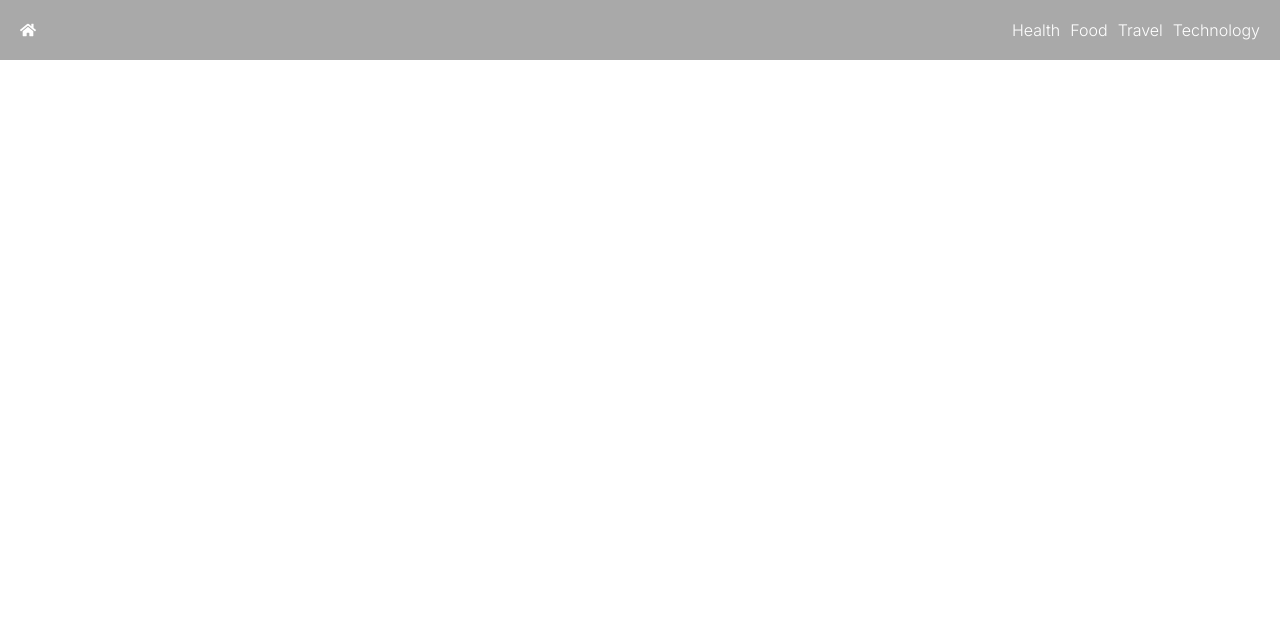
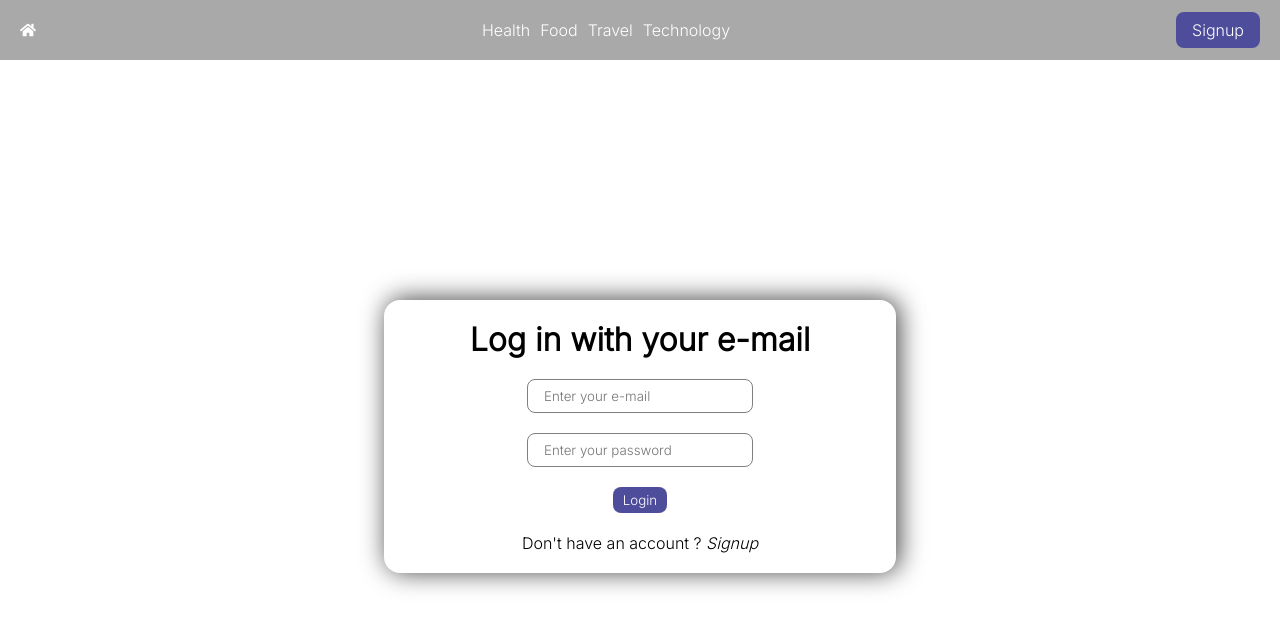
Before and after one commit to hamitLicina/blog, a React (Vite) app: page /auth in a window 1280 px wide. Shown: the top 630 px of the page. Built offline with nearby package versions, Linux system fonts and the light colour scheme; no server answers.

Commit message:
Unit 7 Week 2 finished

```diff
--- a/package.json
+++ b/package.json
@@ -13,6 +13,7 @@
     "firebase": "^10.4.0",
     "react": "^18.2.0",
     "react-dom": "^18.2.0",
+    "react-firebase-hooks": "^5.1.1",
     "react-icons": "^4.11.0",
     "react-router-dom": "^6.16.0"
   },
--- a/src/App.jsx
+++ b/src/App.jsx
@@ -3,6 +3,8 @@
 import HomePage from "./pages/HomePage/HomePage";
 import CategoryArticle from "./pages/CategoryArticle/CategoryArticle";
 import Header from "./components/Header/Header";
+import Auth from "./pages/Auth/Auth";
+
 
 function App() {
   return (
@@ -12,6 +14,7 @@
 
         <Routes>
           <Route path="/" element={<HomePage />} />
+          <Route path="/auth" element={<Auth />} />
           <Route path="/category/:categoryName" element={<CategoryArticle />} />
         </Routes>
       </BrowserRouter>
--- /dev/null
+++ b/src/components/ArticleCard/ArticleCard.css
@@ -0,0 +1,25 @@
+.article-card {
+    height: fit-content;
+    margin: 10px;
+    width: 400px;
+}
+
+.article-card img {
+    width: 100%;
+    height: 200px;
+    object-fit: cover;
+}
+
+.article-card-info {
+    display: flex;
+    flex-direction: column;
+    justify-content: space-between;
+    padding: 0 20px;
+}
+
+.article-card-info a {
+    text-decoration: none;
+    color: red;
+    font-size: 0.7rem;
+    cursor: pointer;
+}
--- /dev/null
+++ b/src/components/ArticleCard/ArticleCard.jsx
@@ -0,0 +1,18 @@
+import React from 'react'
+import './ArticleCard.css'
+import { Link } from 'react-router-dom'
+
+
+const ArticleCard = ({article}) => {
+  return (
+    <div className='article-card'>
+        <img src={article?.imageUrl} alt={article?.title} />
+        <div className="article-card-info">
+            <p>{article?.title}</p>
+            <Link to={`/article/${article?.id}`}>Read</Link>
+        </div>
+    </div>
+  )
+}
+
+export default ArticleCard
--- a/src/components/Banner/Banner.jsx
+++ b/src/components/Banner/Banner.jsx
@@ -48,9 +48,9 @@
         </div>
       </div>
       <div className="other-articles-container">
-        {otherArticles.map((item) => (
+        {otherArticles.map((item, index) => (
           <div
-            className="other-article-item"
+            className="other-article-item" key={index}
             style={{ backgroundImage: `url(${item?.imageUrl})` }}
           >
             <div className="banner-info">
--- a/src/components/Header/Header.jsx
+++ b/src/components/Header/Header.jsx
@@ -3,8 +3,13 @@
 import { FaHome } from "react-icons/fa";
 import { Link } from "react-router-dom";
 import { useNavigate } from "react-router-dom";
+import { useAuthState } from "react-firebase-hooks/auth";
+import { auth } from "../../config/fireBaseConfig";
+import { signOut } from "firebase/auth";
 
 function Header() {
+  const [user] = useAuthState(auth);
+
   const categories = ["Health", "Food", "Travel", "Technology"];
 
   const navigate = useNavigate();
@@ -13,12 +18,22 @@
     <div className="header-container">
       <FaHome onClick={() => navigate("/")} />
       <div className="categories-container">
-        {categories.map((item) => (
-          <Link className="nav-link" to={`/category/${item}`}>
+        {categories.map((item, index) => (
+          <Link className="nav-link" key={index} to={`/category/${item}`}>
             {item}
           </Link>
         ))}
       </div>
+      {user ? (
+        <div>
+          <span className="username">{user?.displayName}</span>
+          <button className="auth-link" onClick={() => signOut(auth)}>Logout</button>
+        </div>
+      ) : (
+        <Link className="auth-link" to="/auth">
+          Signup
+        </Link>
+      )}
     </div>
   );
 }
--- a/src/config/fireBaseConfig.js
+++ b/src/config/fireBaseConfig.js
@@ -1,10 +1,14 @@
 // Import the functions you need from the SDKs you need
 import { initializeApp } from "firebase/app";
-import { getAnalytics } from "firebase/analytics";
+//  import { getAnalytics } from "firebase/analytics";
 // TODO: Add SDKs for Firebase products that you want to use
 // https://firebase.google.com/docs/web/setup#available-libraries
 
+// Allows you to connect to db
 import { getFirestore } from "firebase/firestore";
+
+// For Auth
+import { getAuth } from "firebase/auth";
 
 // Your web app's Firebase configuration
 // For Firebase JS SDK v7.20.0 and later, measurementId is optional
@@ -20,7 +24,10 @@
 
 // Initialize Firebase
 const app = initializeApp(firebaseConfig);
-const analytics = getAnalytics(app);
+//  const analytics = getAnalytics(app);
 
 // Set up database and export it
 export const db = getFirestore(app)
+
+//  Set up and initialize Authentication for export it
+export const auth = getAuth(app)
--- /dev/null
+++ b/src/pages/Auth/Auth.css
@@ -0,0 +1,48 @@
+.auth-container {
+    min-height:60vh;
+}
+
+.auth-form {
+    background-color: var(--white);
+    width: 40%;
+    min-height: 30vh;
+    margin: 30vh auto;
+    padding: 20px;
+    border-radius: 16px;
+    display: flex;
+    flex-direction: column;
+    align-items: center;
+    justify-content: space-between;
+    -webkit-box-shadow: 3px -1px 26px 0px rgba(0, 0, 0, 0.75);
+    -moz-box-shadow: 3px -1px 26px 0px rgba(0, 0, 0, 0.75);
+    box-shadow: 3px -1px 26px 0px rgba(0, 0, 0, 0.75);
+}
+
+.form-group {
+    display: flex;
+    flex-direction: column;
+    align-items: center;
+    justify-content: space-between;
+}
+
+.form-group input {
+    padding: 8px 16px;
+    border-radius: 8px;
+    border: solid 1px grey;
+    margin-top: 20px;
+}
+
+.auth-form button {
+    background-color: var(--button-bg);
+    color: var(--white);
+    border: none;
+    padding: 5px 10px;
+    border-radius: 8px;
+    cursor: pointer;
+    margin: 20px 0;
+}
+
+.form-link {
+    cursor: pointer;
+    font-style: italic;
+}
--- /dev/null
+++ b/src/pages/Auth/Auth.jsx
@@ -0,0 +1,115 @@
+import React, { useState } from "react";
+import "./Auth.css";
+import {
+  createUserWithEmailAndPassword,
+  signInWithEmailAndPassword,
+  updateProfile,
+} from "firebase/auth";
+import { auth } from "../../config/fireBaseConfig";
+import { useNavigate } from "react-router-dom";
+
+function Auth() {
+  const navigate = useNavigate();
+  const [existingUser, setExistingUser] = useState(true);
+
+  const [email, setEmail] = useState("");
+  const [password, setPassword] = useState("");
+  const [name, setName] = useState("");
+
+  const handleSignup = (e) => {
+    e.preventDefault();
+    createUserWithEmailAndPassword(auth, email, password)
+      .then((res) => {
+        updateProfile(auth.currentUser, { displayName: name });
+        navigate("/");
+      })
+      .catch((err) => alert(err.code));
+  };
+
+  const handleLogin = (e) => {
+    e.preventDefault();
+    // Login
+    signInWithEmailAndPassword(auth, email, password)
+      .then((res) => navigate("/"))
+      .catch((err) => alert(err.code));
+  };
+
+  return (
+    <div>
+      {existingUser ? (
+        <form className="auth-form" onSubmit={handleLogin}>
+          <h1>Log in with your e-mail</h1>
+          <div className="form-group">
+            <input
+              type="email"
+              placeholder="Enter your e-mail"
+              required
+              onChange={(e) => setEmail(e.target.value)}
+              value={email}
+            />
+            <input
+              type="password"
+              placeholder="Enter your password"
+              required
+              onChange={(e) => setPassword(e.target.value)}
+              value={password}
+            />
+          </div>
+          <button type="submit">Login</button>
+          <p>
+            Don't have an account ?{" "}
+            <span
+              className="form-link"
+              onClick={() => {
+                setExistingUser(false);
+              }}
+            >
+              Signup
+            </span>
+          </p>
+        </form>
+      ) : (
+        <form className="auth-form" onSubmit={handleSignup}>
+          <h1>Sign up with your e-mail</h1>
+          <div className="form-group">
+            <input
+              type="text"
+              placeholder="Enter your name"
+              required
+              onChange={(e) => setName(e.target.value)}
+              value={name}
+            />
+            <input
+              type="email"
+              placeholder="Enter your e-mail"
+              required
+              onChange={(e) => setEmail(e.target.value)}
+              value={email}
+            />
+            <input
+              type="password"
+              placeholder="Enter your password"
+              required
+              onChange={(e) => setPassword(e.target.value)}
+              value={password}
+            />
+          </div>
+          <button type="submit">Register</button>
+          <p>
+            Already have an account ?{" "}
+            <span
+              className="form-link"
+              onClick={() => {
+                setExistingUser(true);
+              }}
+            >
+              Login
+            </span>
+          </p>
+        </form>
+      )}
+    </div>
+  );
+}
+
+export default Auth;
--- a/src/pages/CategoryArticle/CategoryArticle.jsx
+++ b/src/pages/CategoryArticle/CategoryArticle.jsx
@@ -3,6 +3,7 @@
 import { useParams } from "react-router-dom";
 import { collection, getDocs, query, where } from "firebase/firestore";
 import { db } from "../../config/fireBaseConfig";
+import ArticleCard from "../../components/ArticleCard/ArticleCard";
 
 function CategoryArticle() {
   const { categoryName } = useParams();
@@ -33,7 +34,7 @@
   return (
     <div>
       {articles.map((item) => (
-        <h2>{item?.title}</h2>
+        <ArticleCard article={item} />
       ))}
     </div>
   );
```
Also changed, not shown: 1 other file (tests, documents, lock files or other folders).
